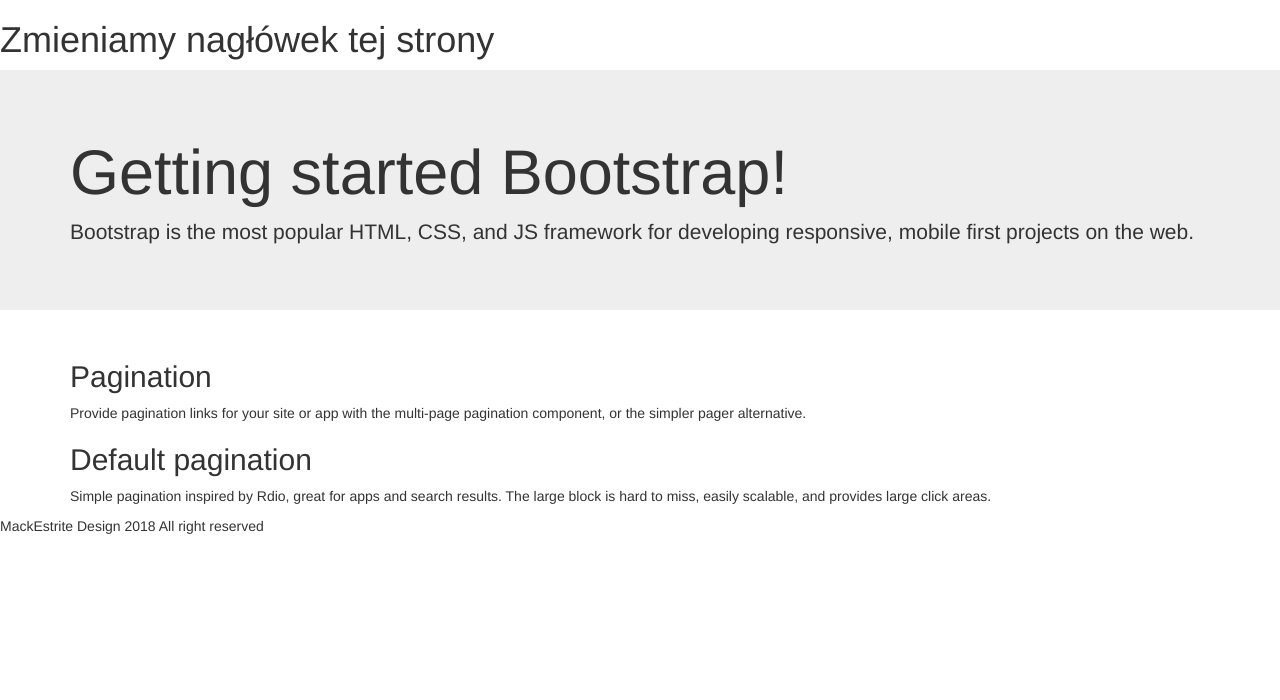
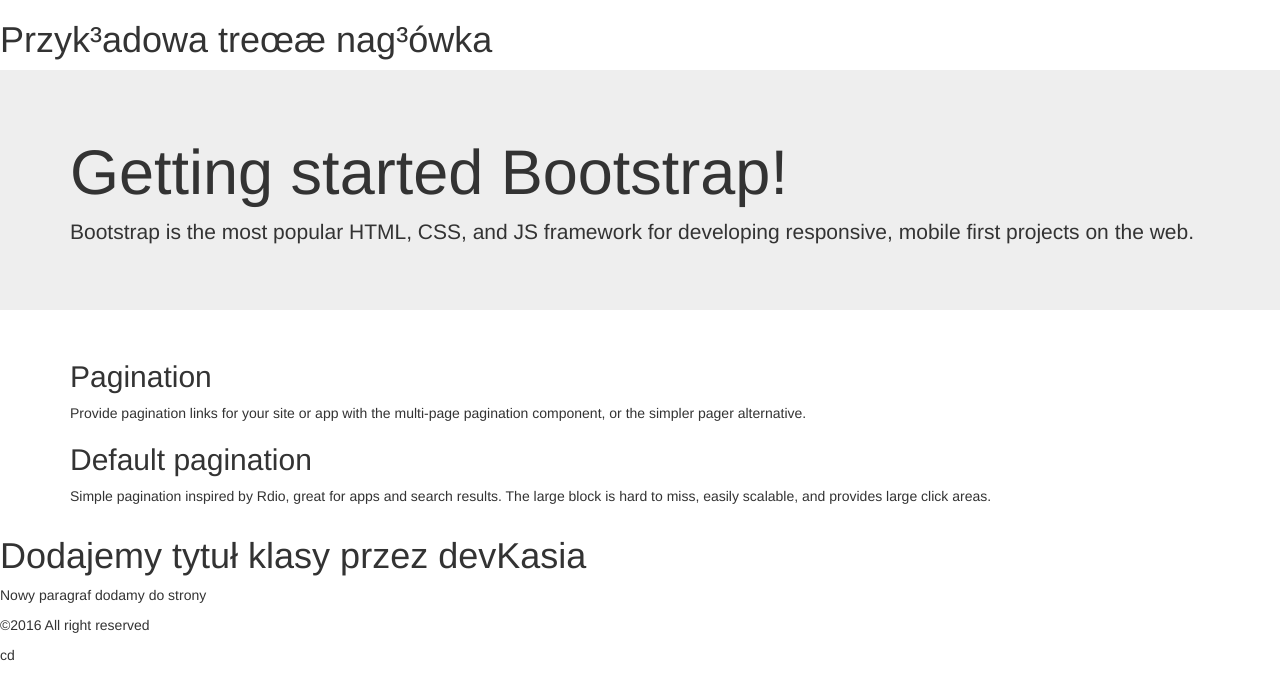
Before and after one commit to makoskamil/nauka-gita-2, a plain HTML site: page index.html in a window 1280 px wide. Drawn offline with nearby package versions, Linux system fonts and the light colour scheme; files that its build step writes are made by us from their sources.

```diff
--- a/index.html
+++ b/index.html
@@ -6,7 +6,7 @@
     <link rel="stylesheet" href="style.css">
 </head>
 <body>
-	<h1>Zmieniamy nagłówek tej strony</h1>
+	<h1> Przyk³adowa treœæ nag³ówka</h1>
     <div class="jumbotron">
         <div class="container">
             <h1>Getting started Bootstrap!</h1>
@@ -19,11 +19,14 @@
 		<h2>Default pagination</h2>
 		<p>Simple pagination inspired by Rdio, great for apps and search results. The large block is hard to miss, easily scalable, and provides large click areas.</p>
         <div class="pagination-container">
-
 		</div>
     </div>
+    <div>
+        <h1>Dodajemy tytuł klasy przez devKasia</h1>
+        <p>Nowy paragraf dodamy do strony</p>
+    </div>
     <div class="footer">
-        <p>MackEstrite Design 2018 All right reserved</p>
+        <p>&copy;2016 All right reserved</p>
     </div>
 </body>
-</html>
+</html>cd
```
